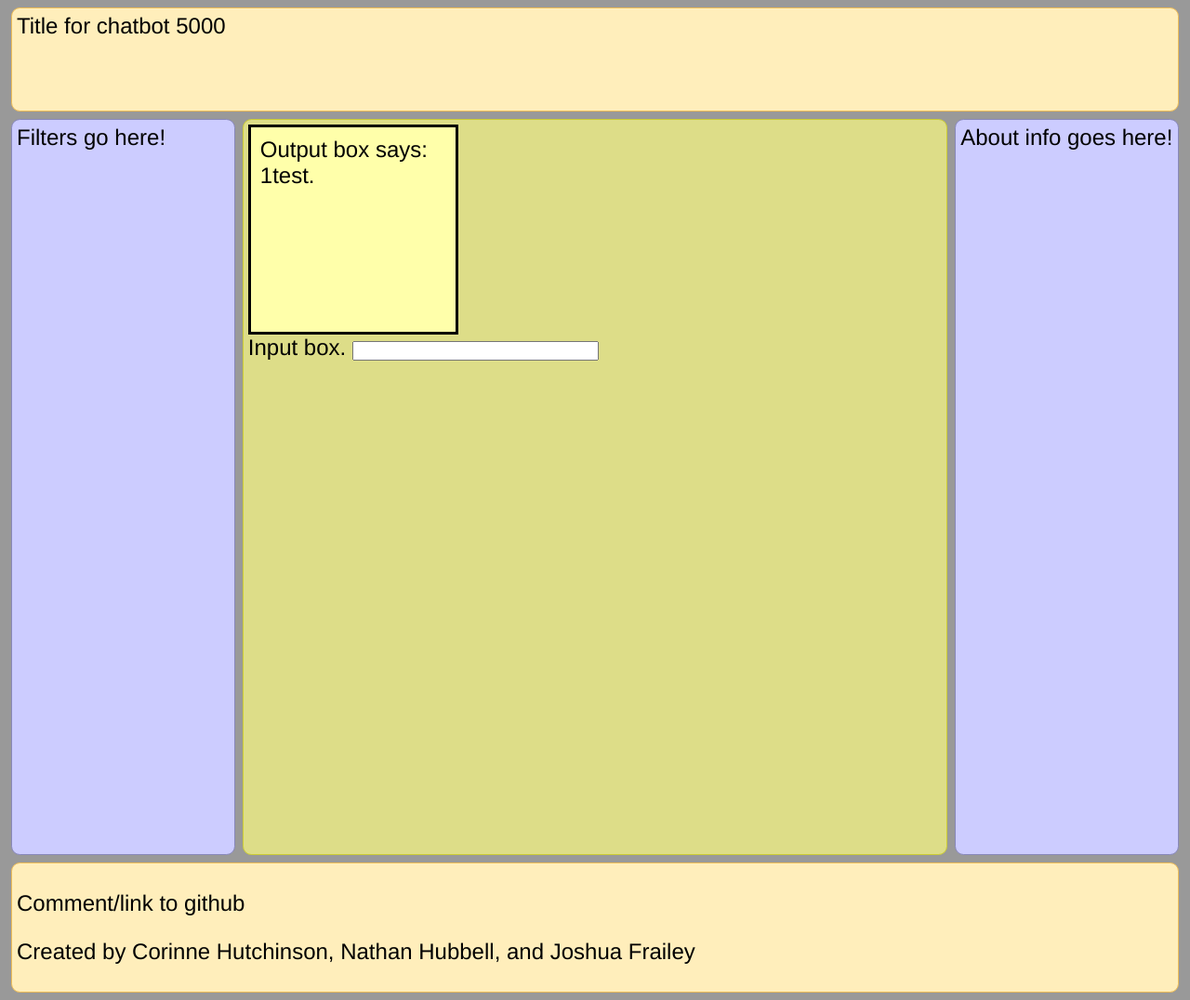
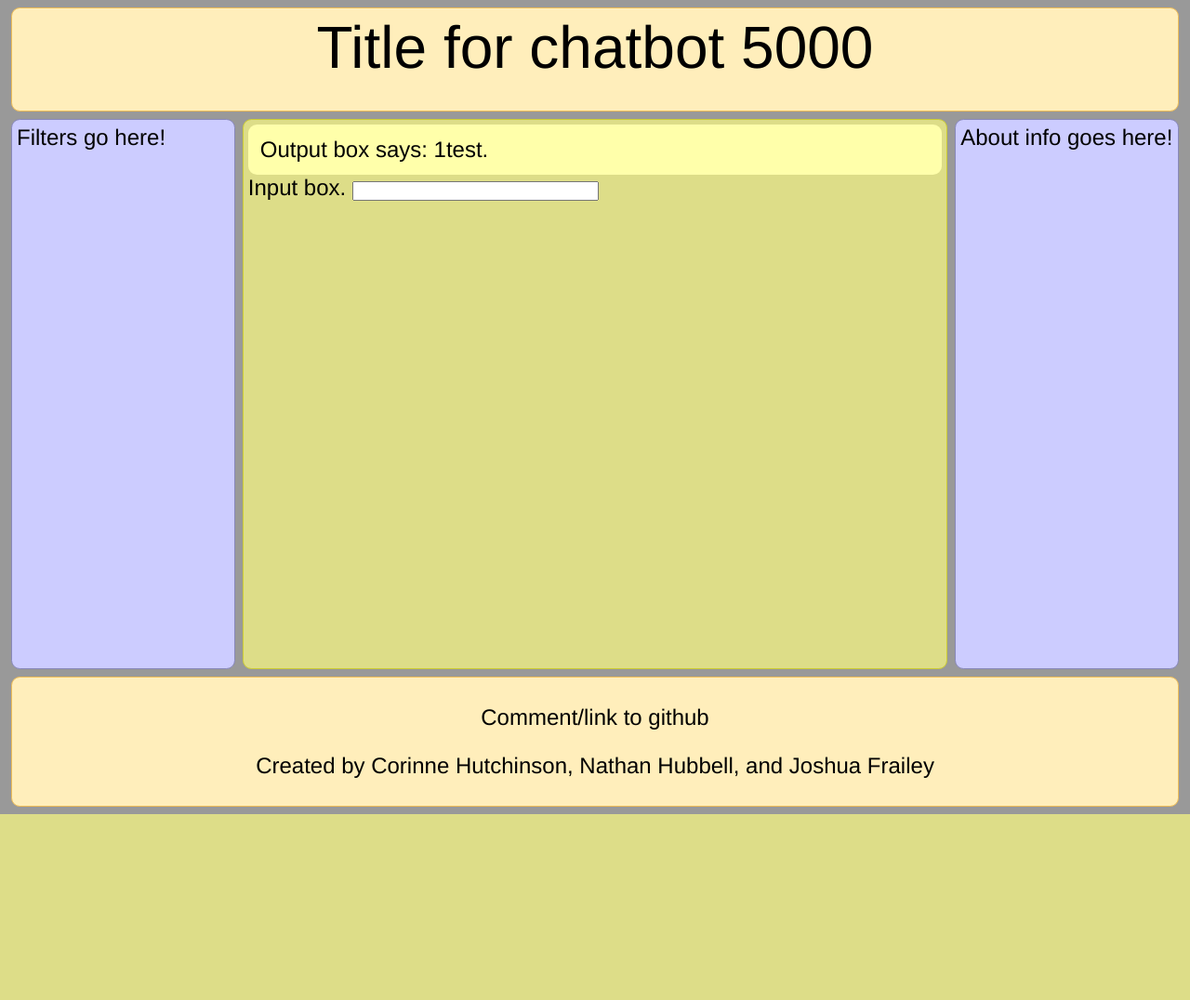
Before and after one commit to corinnelhh/chatbot, a Flask app: page / in a window 1280 px wide. Shown: the whole page at 93% size. After the commit the page ends 876 px from the top, so only its background shows below. Run offline with Flask 2, Linux system fonts and the light colour scheme; some libraries are stand-ins or nearby versions.

Commit message:
Autosize output box and remove border.

```diff
--- a/static/style.css
+++ b/static/style.css
@@ -1,11 +1,11 @@
 #output_box{
-    width: 200px;
-    height: 200px;
+    width: auto;
+    height: auto;
     background-color: #ffffaa;
-    border: solid 3px #000000;
+    border: solid 3px #ffffab;
+    border-radius: 7pt;
     padding: 10px
 }
-
 
 body {
     font: 24px Helvetica;
@@ -13,7 +13,7 @@ body {
 }
 
 #main {
-    min-height: 800px;
+    min-height: 600px;
     margin: 0px;
     padding: 0px;
     display: -webkit-flex;
@@ -88,4 +88,13 @@ header, footer {
         max-height: 50px;
     }
 }
+
+footer p, header{
+    text-align: center;
+}
+
+header{
+    font-size: 64px;
+}
+
 /*Inspired by https://developer.mozilla.org/en-US/docs/Web/Guide/CSS/Flexible_boxes*/
```
